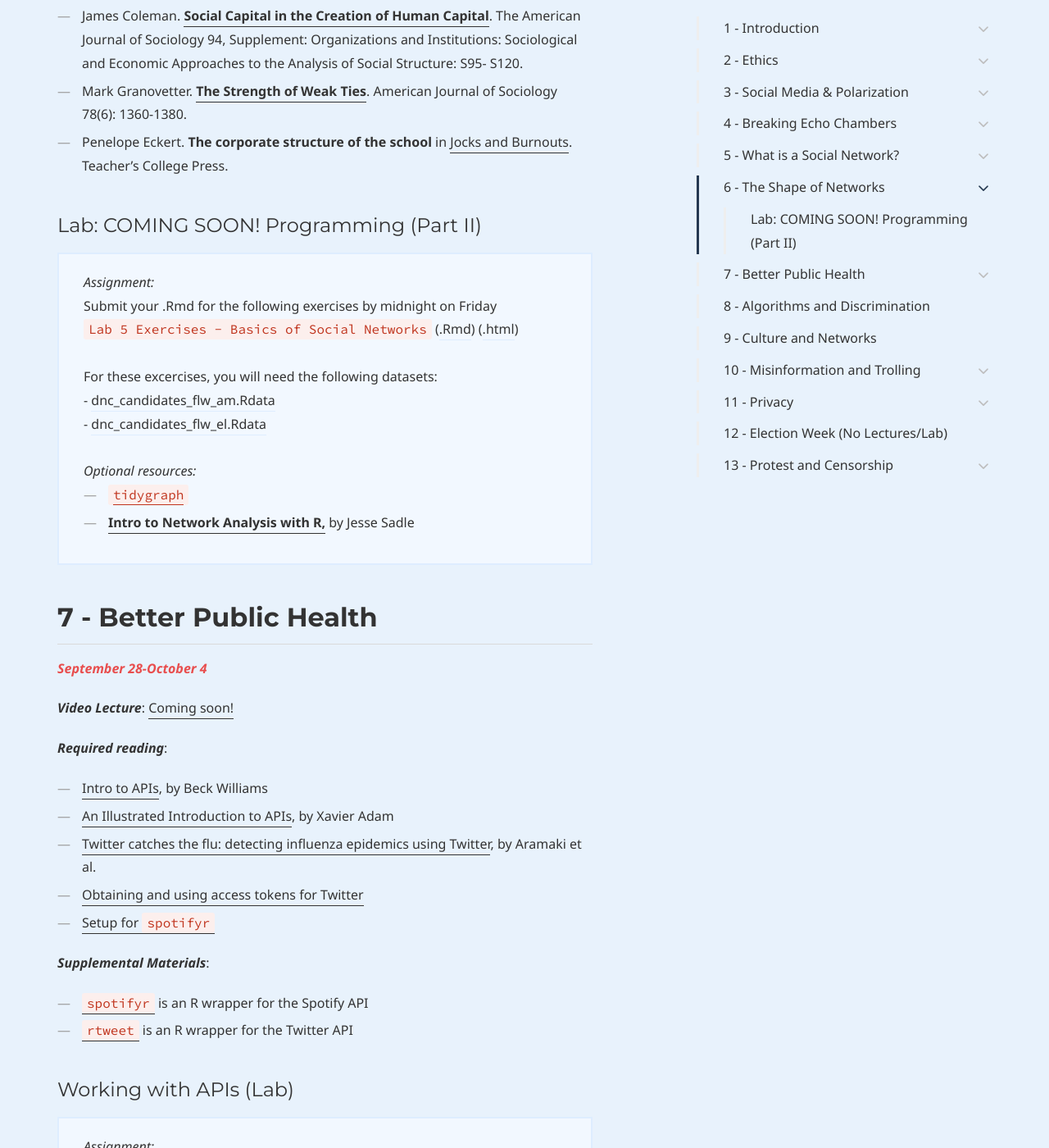
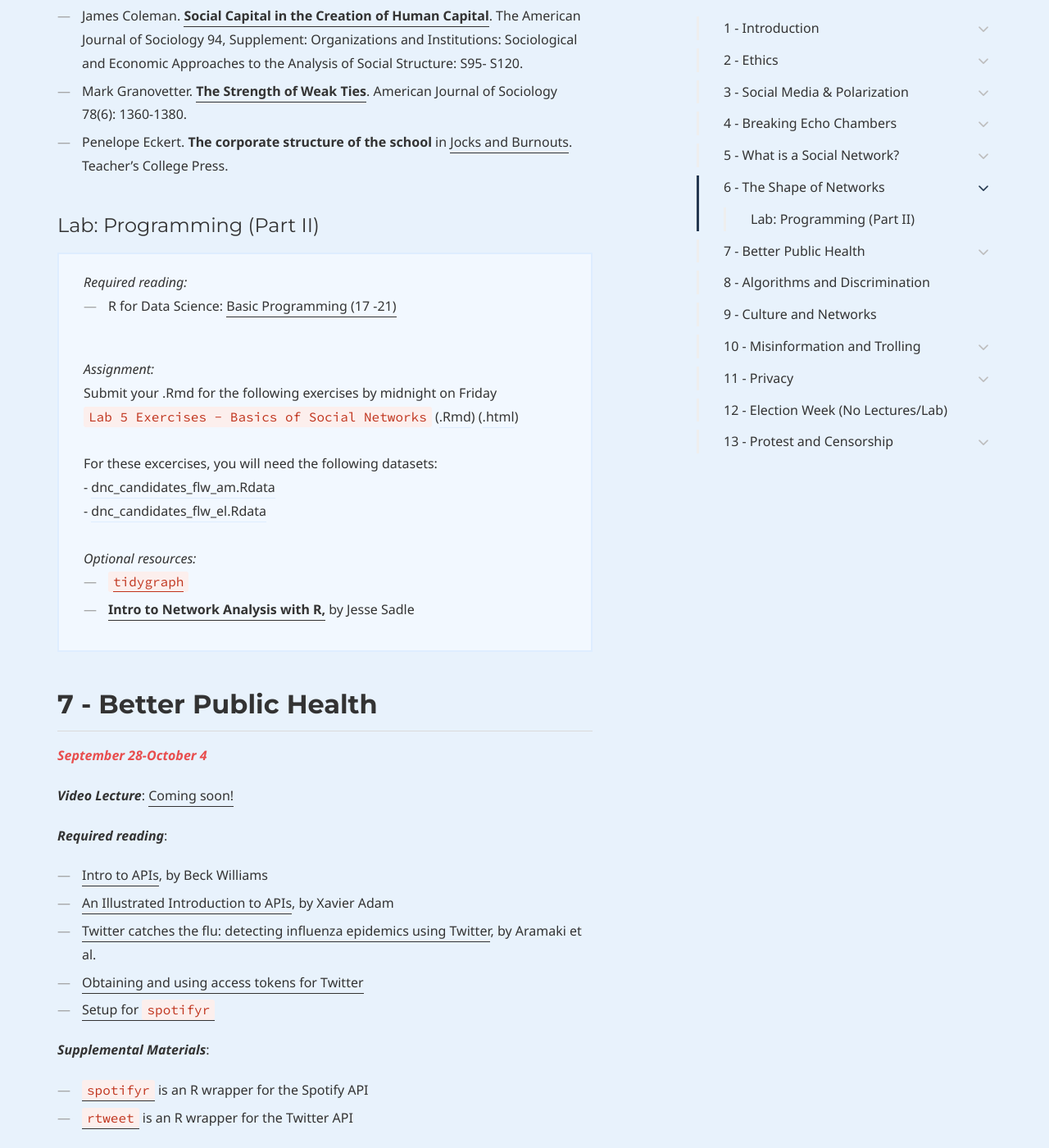
Before and after one commit to dssoc/dssoc.github.io, a Jekyll site: the page built from schedule.md, in a window 1280 px wide and 1400 px high, scrolled down 6621 px. Shown: the whole window at 82% size. Built offline with Jekyll 4.4.1, drawn with Linux system fonts in a browser that asks for light colours; some web fonts are replaced; some of the changed text lies outside the part shown.

Commit message:
Update schedule.md

```diff
--- a/schedule.md
+++ b/schedule.md
@@ -210,8 +210,12 @@ For these excercises, you will need the following datasets:<br/>
 - Mark Granovetter. [**The Strength of Weak Ties**](https://www.jstor.org/stable/2776392?seq=1). American Journal of Sociology 78(6): 1360-1380.
 - Penelope Eckert. **The corporate structure of the school** in [Jocks and Burnouts](https://www.amazon.com/Jocks-Burnouts-Social-Categories-Identity/dp/0807729639). Teacher's College Press.
 
-#### Lab: COMING SOON! Programming (Part II)
+#### Lab: Programming (Part II)
 <div class="callout callout--info">
+
+<i>Required reading:</i> <br/>
+<ul>
+<li>R for Data Science: <a href = "https://r4ds.had.co.nz/program-intro.html">Basic Programming (17 -21)</a></li></ul><br/>
 <i>Assignment:</i><br/> Submit your .Rmd for the following exercises by midnight on Friday<br/>
 <code>Lab 5 Exercises - Basics of Social Networks</code> (<a href = "https://minhaskamal.github.io/DownGit/#/home?url=https://github.com/dssoc/dssoc.github.io/blob/master/assignments/DSS_Lab5_SocialNetworks.Rmd">.Rmd</a>) (<a href = "https://htmlpreview.github.io/?https://github.com/dssoc/dssoc.github.io/blob/master/assignments/DSS_Lab5_SocialNetworks.html">.html</a>)<br/><br/>
 For these excercises, you will need the following datasets:<br/>
@@ -244,6 +248,12 @@ For these excercises, you will need the following datasets:<br/>
 
 #### Working with APIs (Lab)
 <div class="callout callout--info">
+<i>Required reading:</i> <br/>
+<ul>
+<li>Intro to APIs <a href = "https://medium.com/@rwilliams_bv/apis-d389aa68104f">, by Beck Williams</a></li></ul><br/>
+<li>An Illustrated Introduction to APIs <a href = "https://medium.com/epfl-extension-school/an-illustrated-introduction-to-apis-10f8000313b9">, by Xavier Adam</a></li></ul><br/>
+<li>Setup for `spotifyr` <a href = "https://github.com/charlie86/spotifyr"></a></li></ul><br/>
+<br/><br/>
 <i>Assignment:</i><br/> Submit your .Rmd for the following exercises by midnight on Monday<br/>
 <code>Lab 6 Exercises - Application Programming Intefaces</code> (<a href = "https://minhaskamal.github.io/DownGit/#/home?url=https://github.com/dssoc/dssoc.github.io/blob/master/assignments/DSS_Lab6_APIs.Rmd">.Rmd</a>) (<a href = "https://htmlpreview.github.io/?https://github.com/dssoc/dssoc.github.io/blob/master/assignments/DSS_Lab6_APIs.html">.html</a>)<br/><br/>
 For these excercises, you will need the following datasets:<br/>
```
